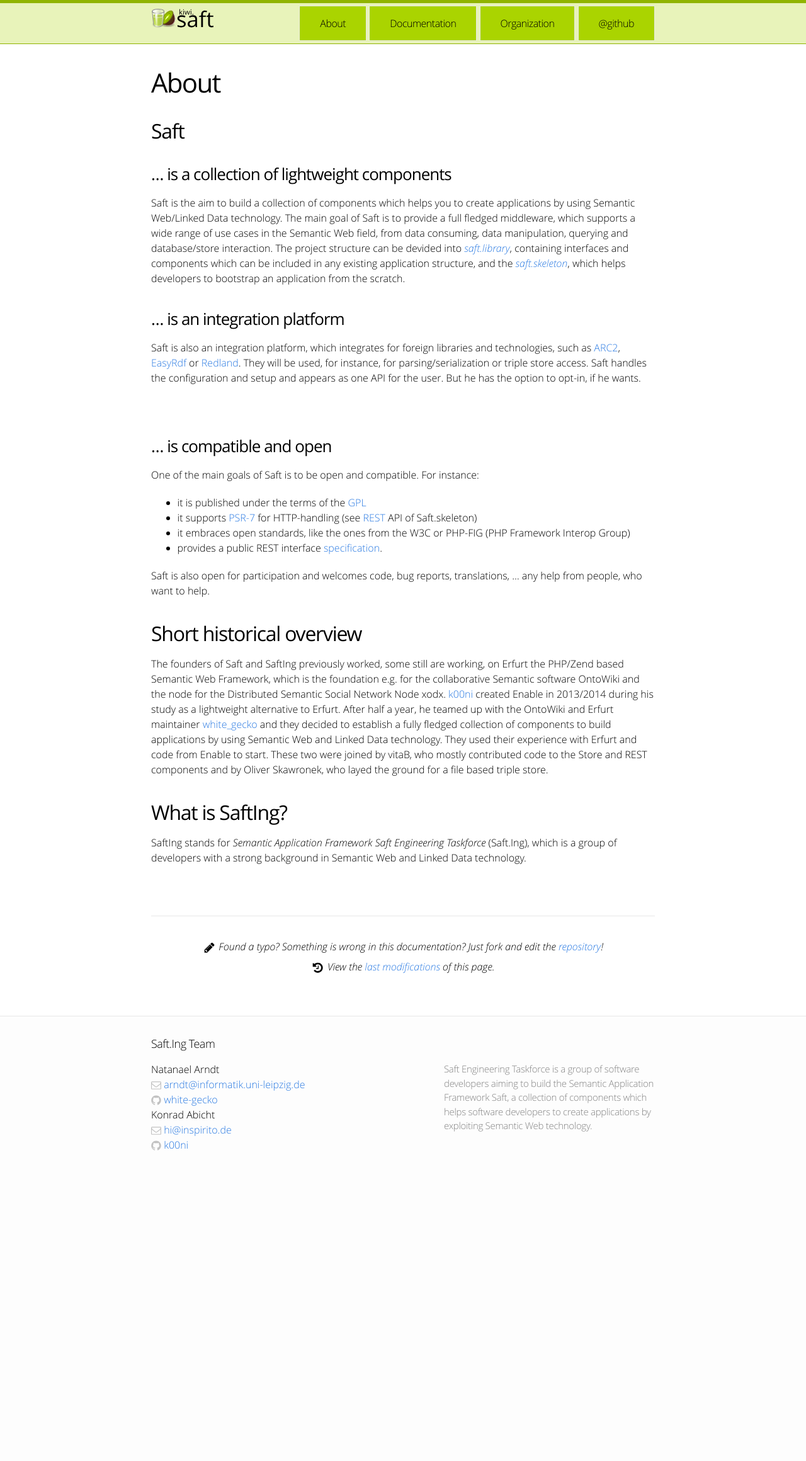
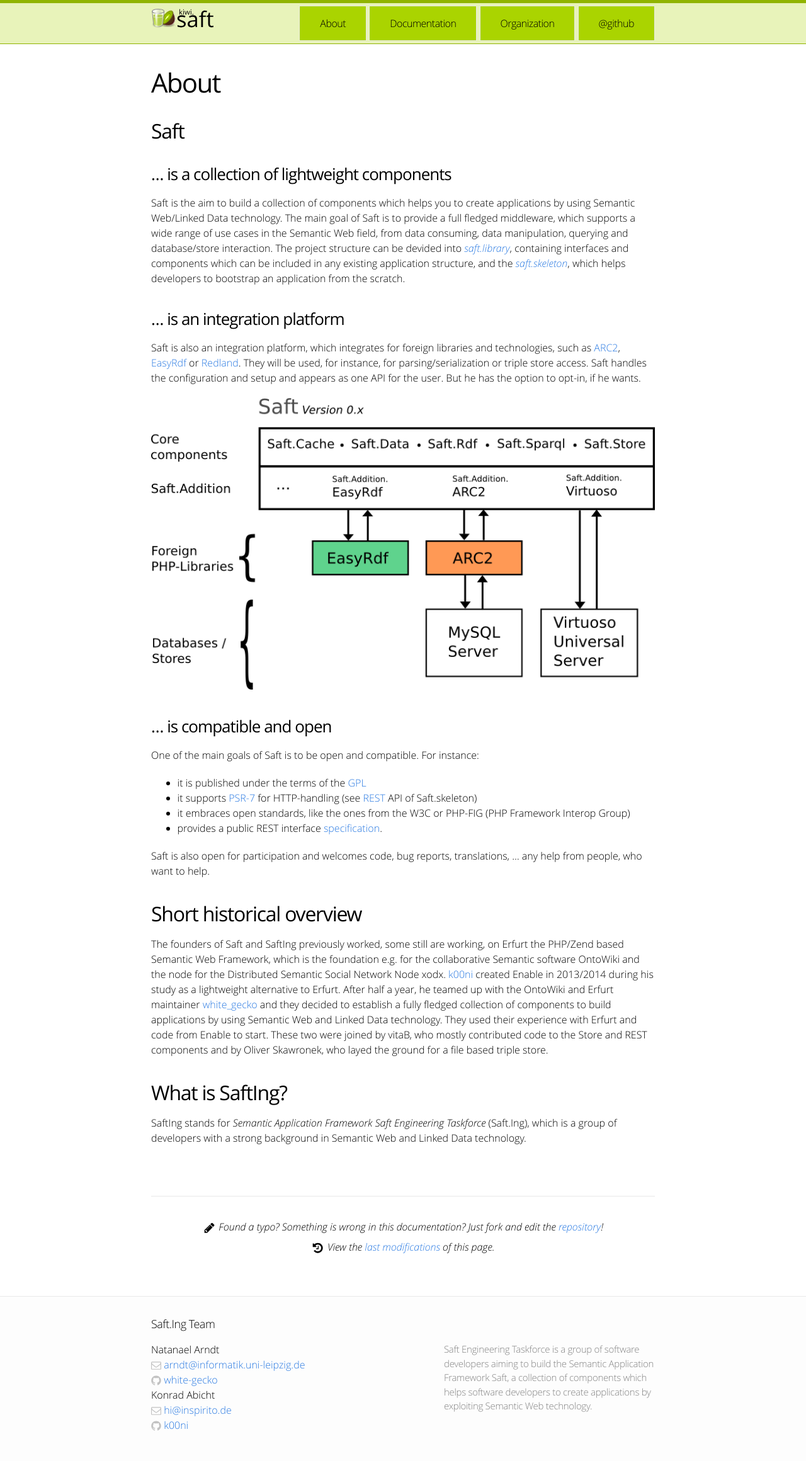
Before and after one commit to SaftIng/safting.github.io, a Jekyll site: the page built from about.md, in a window 1280 px wide. Shown: the whole page at 63% size. Built offline with Jekyll 4.4.1, drawn with Linux system fonts in a browser that asks for light colours; before the commit the page ends 1875 px from its top, so only the background shows below that.

Commit message:
Update about.md

```diff
--- a/about.md
+++ b/about.md
@@ -14,7 +14,7 @@ Saft is the aim to build a collection of components which helps you to create ap
 
 Saft is also an integration platform, which integrates for foreign libraries and technologies, such as [ARC2](https://github.com/semsol/arc2), [EasyRdf](http://www.easyrdf.org/) or [Redland](http://librdf.org/). They will be used, for instance, for parsing/serialization or triple store access. Saft handles the configuration and setup and appears as one API for the user. But he has the option to opt-in, if he wants.
 
-![](doc/integrationplatform.png)
+![](../doc/integrationplatform.png)
 
 ### ... is compatible and open
 
```
